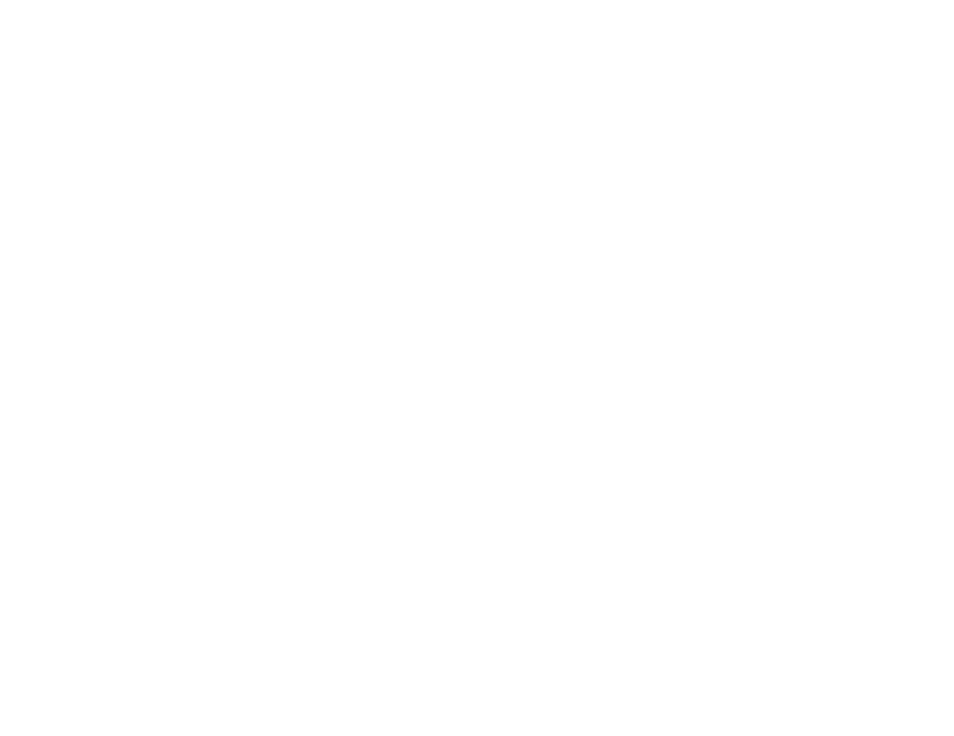
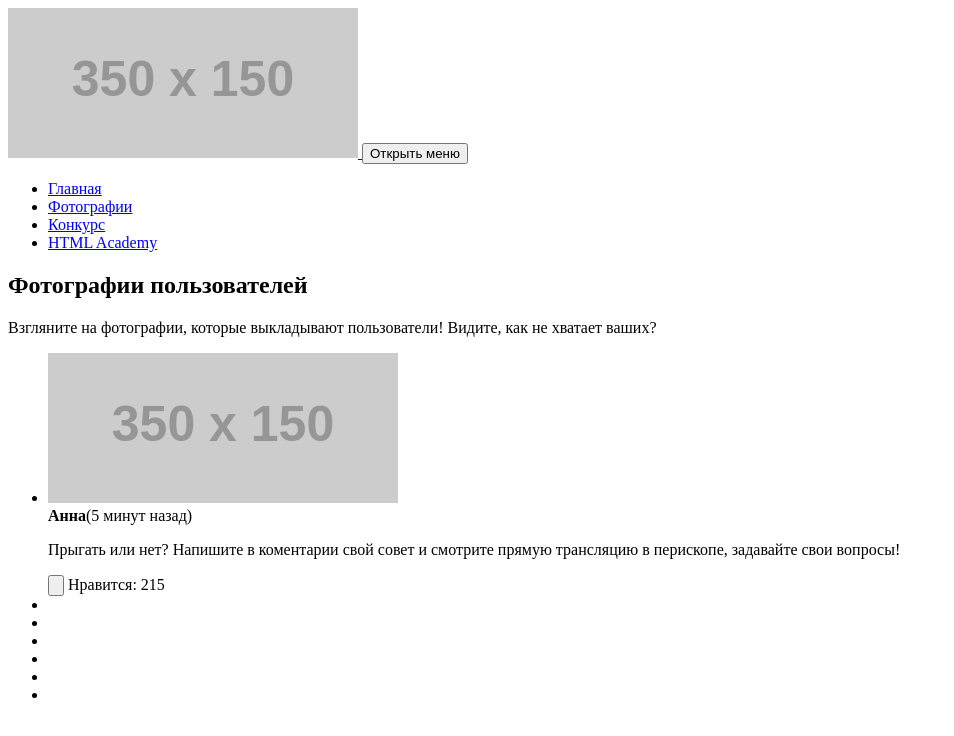
Before and after one commit to markwicked/pink, a website: page source/photo.html in a window 1280 px wide. Shown: the whole page, without its empty margins (0-954 px from the left). Drawn offline with Linux system fonts and the light colour scheme; placeholder pictures from the web are drawn by us.

Commit message:
photos.html: working on photos block

```diff
--- a/source/photo.html
+++ b/source/photo.html
@@ -0,0 +1,69 @@
+<!DOCTYPE html>
+<html lang="ru">
+  <head>
+    <meta charset="UTF-8">
+    <meta name="viewport" content="width=device-width, initial-scale=1.0">
+    <title>Pink — Фотографии</title>
+  </head>
+  <body>
+
+    <header class="page-header">
+      <nav class="main-nav">
+        <a class="logo--header logo" href="#">
+          <img class="logo__img--header logo__img" src="https://via.placeholder.com/350x150" alt="Pink">
+        </a>
+        <button class="main-nav__menu-toggle" type="button">
+          <span class="visually-hidden">Открыть меню</span>
+        </button>
+        <ul class="menu-list">
+          <li class="menu-list__item">
+            <a class="menu-list__link" href="index.html">Главная</a>
+          </li>
+          <li class="menu-list__item">
+            <a class="menu-list__link" href="#">Фотографии</a>
+          </li>
+          <li class="menu-list__item">
+            <a class="menu-list__link" href="form.html">Конкурс</a>
+          </li>
+          <li class="menu-list__item">
+            <a class="menu-list__link" href="#">HTML Academy</a>
+          </li>
+        </ul>
+      </nav>
+    </header>
+
+    <main class="photo-main">
+      <h2 class="photo-main__heading heading">Фотографии пользователей</h2>
+      <p class="photo-main__caption">Взгляните на фотографии, которые
+                                     выкладывают пользователи!
+                                     Видите, как не хватает ваших?</p>
+
+      <ul class="photos">
+        <li class="photos__item">
+          <img class="photos__img" src="https://via.placeholder.com/350x150" alt="">
+          <div class="photos__comment">
+            <b class="photos__comment-author">Анна</b><span>(5 минут назад)</span>
+            <p class="photos__comment-text">
+              Прыгать или нет? Напишите в
+              коментарии свой совет и смотрите
+              прямую трансляцию в перископе,
+              задавайте свои вопросы!
+            </p>
+            <label>
+            <input class="button--like button" type="button" name="like-button">
+            Нравится: 215
+            </label>
+          </div>
+        </li>
+        <li class="photos__item"></li>
+        <li class="photos__item"></li>
+        <li class="photos__item"></li>
+        <li class="photos__item"></li>
+        <li class="photos__item"></li>
+        <li class="photos__item"></li>
+      </ul>
+
+    </main>
+
+  </body>
+</html>
```
Also changed, not shown: source/form.html (+3 -3 lines), source/index.html (+1 -1 lines).
